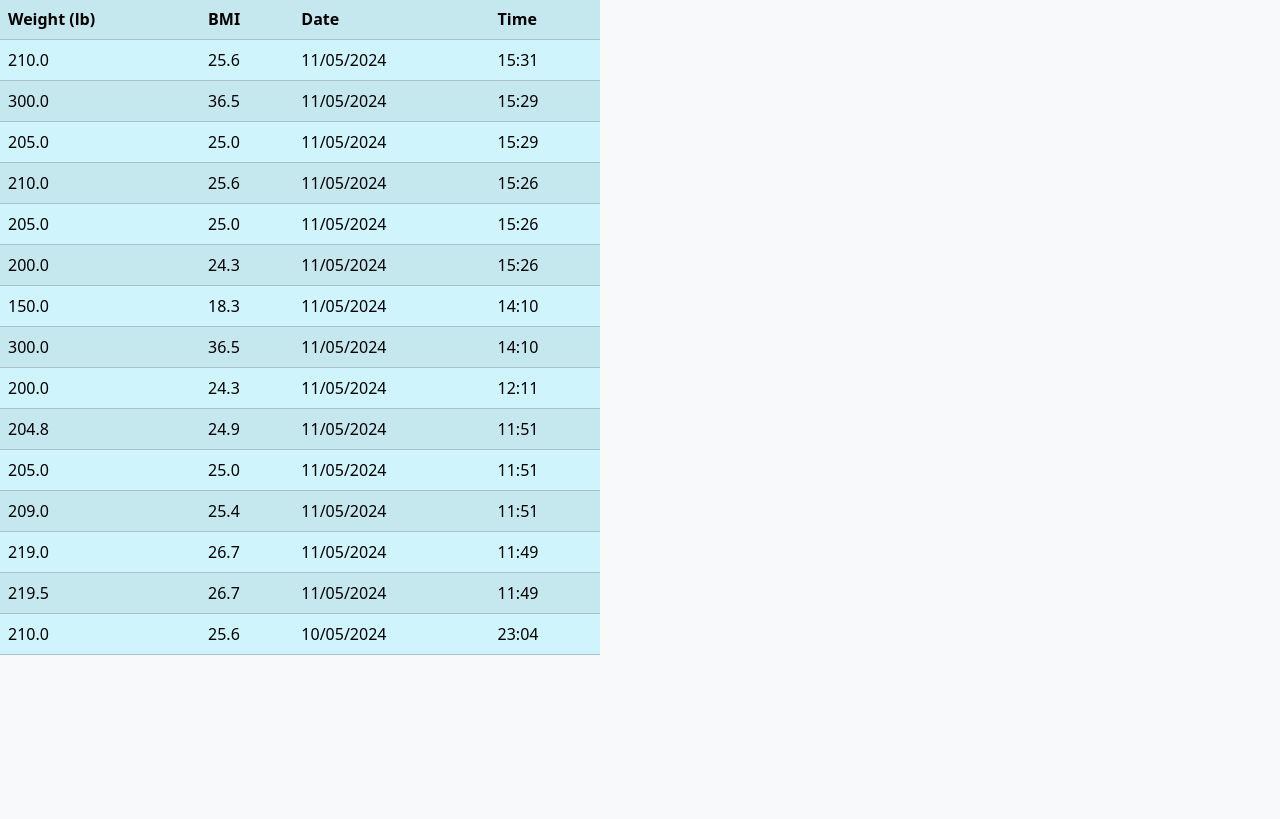
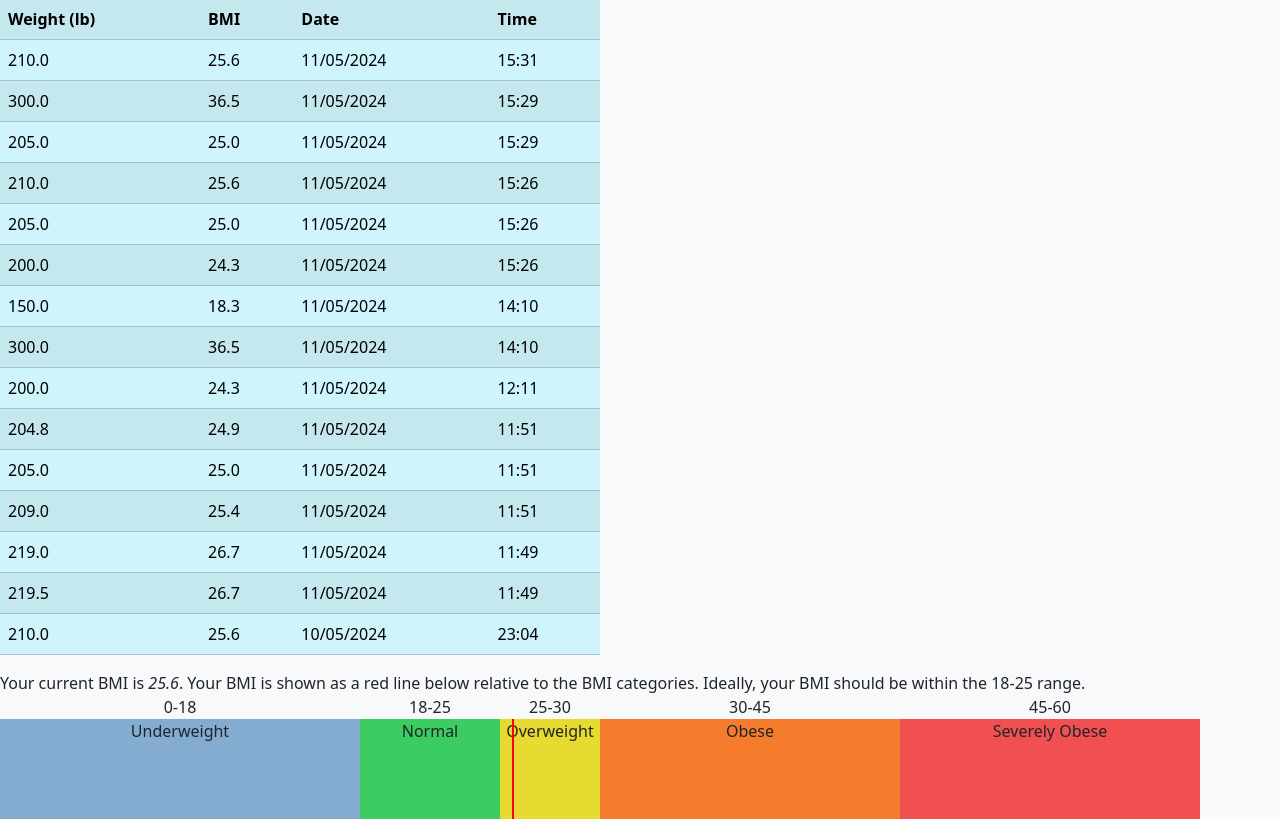
Before and after one commit to bradapc/tracker, a Flask app: page /weight/log in a window 1280 px wide. Shown: the part 199-1018 px from the top of the page. Before the commit the page ends 854 px from the top, so only its background shows below. Run offline with Flask 3, Linux system fonts and the light colour scheme; a user stored in the database is signed in; data comes from the database, SQL or seed files in the repository; both versions use the stored data as it was after the commit.

Commit message:
Added a BMI Visualizer scale.

```diff
--- a/static/styles.css
+++ b/static/styles.css
@@ -98,3 +98,8 @@ input:focus {
 .weight-log {
     width: 600px;
 }
+
+.bmi-visualizer {
+    display: flex;
+    height: 100px;
+}
--- /dev/null
+++ b/static/weight_log.js
@@ -0,0 +1,63 @@
+//Creates a visualizer of the BMI scale
+//BMI scale goes from <18 (underweight) to >45 (severely obese)
+//For representation, BMI scale will go as low as 0 and as high as 60
+//For representation, multiply each entry by 20.
+
+bmi_visualizer = document.querySelector(".bmi-visualizer");
+
+class BMICategory {
+    constructor(min, max, name, color) {
+        this.min = min;
+        this.max = max;
+        this.name = name;
+        this.color = color;
+    }
+};
+
+const underweight = new BMICategory(0, 18, "Underweight", "#84acd1");
+const normal_weight = new BMICategory(18, 25, "Normal", "#3bcc62");
+const overweight = new BMICategory(25, 30, "Overweight", "#e7da31");
+const obese = new BMICategory(30, 45, "Obese", "#f57c2d");
+const severely_obese = new BMICategory(45, 60, "Severely Obese", "#f15052");
+const categories = [underweight, normal_weight, overweight, obese, severely_obese];
+
+function renderBMIScale(current_bmi){
+    for (i = 0; i < categories.length; i++) {
+        const bmiVisualizerWrapper = document.createElement("div");
+        const bmiTextWrapper = document.createElement("div");
+        const bmiColorWrapper = document.createElement("div");
+        width_diff = categories[i].max - categories[i].min;
+        const bmiTextDiv = document.createElement("div");
+        bmiTextDiv.innerHTML = categories[i].min + "-" + categories[i].max;
+        bmiTextDiv.width = width_diff * 20 + "px";
+        bmiTextDiv.style.textAlign = "center";
+        const bmiColorDiv = document.createElement("div");
+        bmiColorDiv.style.width = width_diff * 20 + "px";
+        bmiColorDiv.style.height = 100 + "px";
+        bmiColorDiv.style.backgroundColor = categories[i].color;
+        bmiColorDiv.innerHTML = categories[i].name;
+        bmiColorDiv.style.textAlign = "center";
+
+        bmiTextWrapper.appendChild(bmiTextDiv);
+        bmiColorWrapper.appendChild(bmiColorDiv);
+
+        if (current_bmi >= categories[i].min && current_bmi <= categories[i].max)
+            {
+                bmi_padding_left = ((current_bmi - categories[i].min) / (categories[i].max - categories[i].min) * width_diff * 20);
+                console.log(bmi_padding_left);
+                const bmiDivLine = document.createElement("div");
+                bmiDivLine.style.height = 100 + "px";
+                bmiDivLine.style.top = "-24px";
+                bmiDivLine.style.width = 2 + "px";
+                bmiDivLine.style.backgroundColor = "red";
+                bmiDivLine.style.zIndex = "1";
+                bmiDivLine.style.position = "relative";
+                bmiDivLine.style.left = bmi_padding_left + "px";
+                bmiColorDiv.appendChild(bmiDivLine);
+            }
+
+        bmiVisualizerWrapper.appendChild(bmiTextWrapper);
+        bmiVisualizerWrapper.appendChild(bmiColorWrapper);
+        bmi_visualizer.appendChild(bmiVisualizerWrapper);
+    }
+};
--- a/templates/weight_log.html
+++ b/templates/weight_log.html
@@ -50,5 +50,16 @@
             </table>
         </div>
     {% endif %}
-<script src="{{ url_for('static', filename='weight.js') }}"></script>
+    <div class="bmi-info">
+        <span>Your current BMI is <em>{{ new_weight_log[0][4] }}</em>. Your BMI is shown as a red line below
+            relative to the BMI categories. Ideally, your BMI should be within the 18-25 range.
+        </span>
+    </div>
+    <div class="bmi-visualizer">
+    </div>
+<script src="{{ url_for('static', filename='weight_log.js') }}"></script>
+<script type="text/javascript">
+    current_bmi = '{{ new_weight_log[0][4] }}';
+    renderBMIScale(current_bmi);
+</script>
 {% endblock %}
```
Also changed, not shown: tracker.db.
